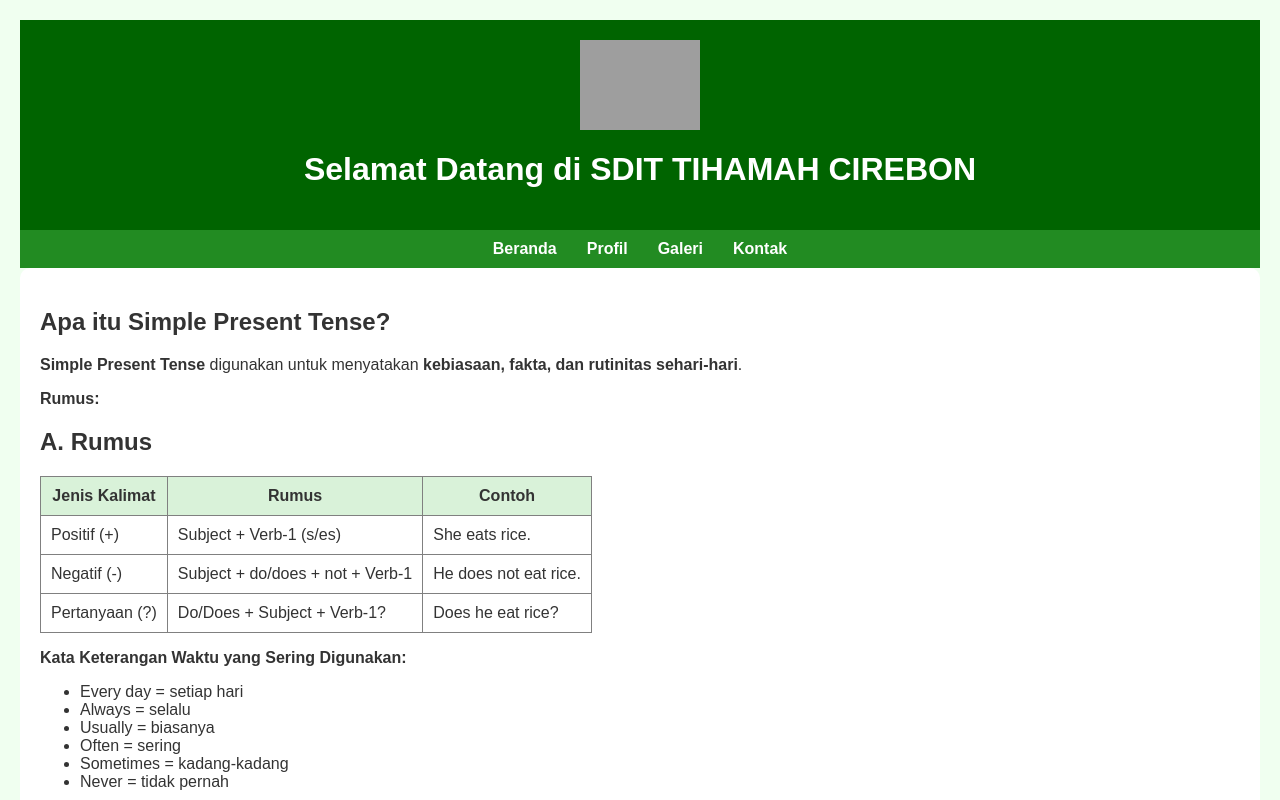
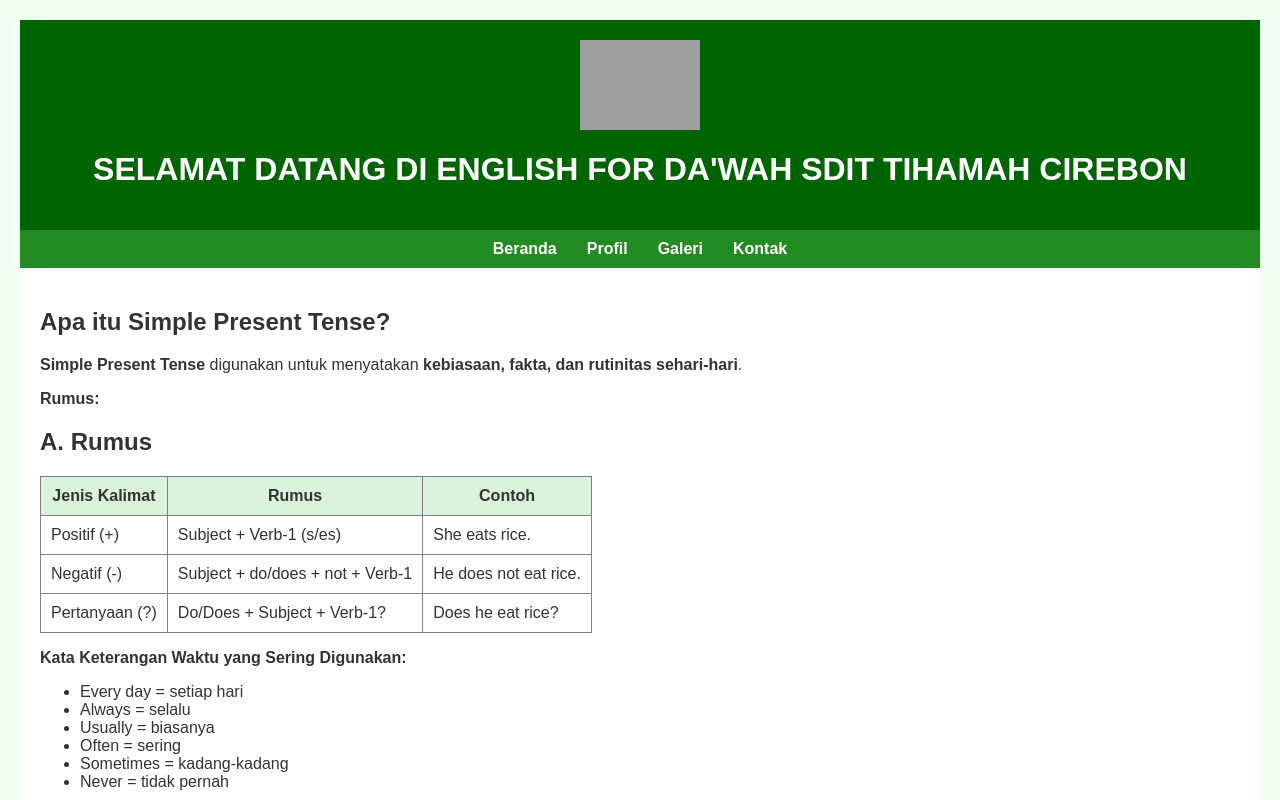
Before and after one commit to 1operatortihamah/yayan, a plain HTML site: page index.html in a window 1280 px wide. Shown: the top 800 px of the page. Drawn offline with Linux system fonts and the light colour scheme; grey boxes are pictures that could not be loaded.

Commit message:
Update index.html

```diff
--- a/index.html
+++ b/index.html
@@ -41,7 +41,7 @@
 <body>
   <header>
     <img src="Desain tanpa judul (1).png" alt="Logo SDIT Tihamah" class="logo">
-    <h1>Selamat Datang di SDIT TIHAMAH CIREBON</h1>
+    <h1>SELAMAT DATANG DI ENGLISH FOR DA'WAH SDIT TIHAMAH CIREBON</h1>
   </header>
   <nav>
     <a href="#">Beranda</a>
```
